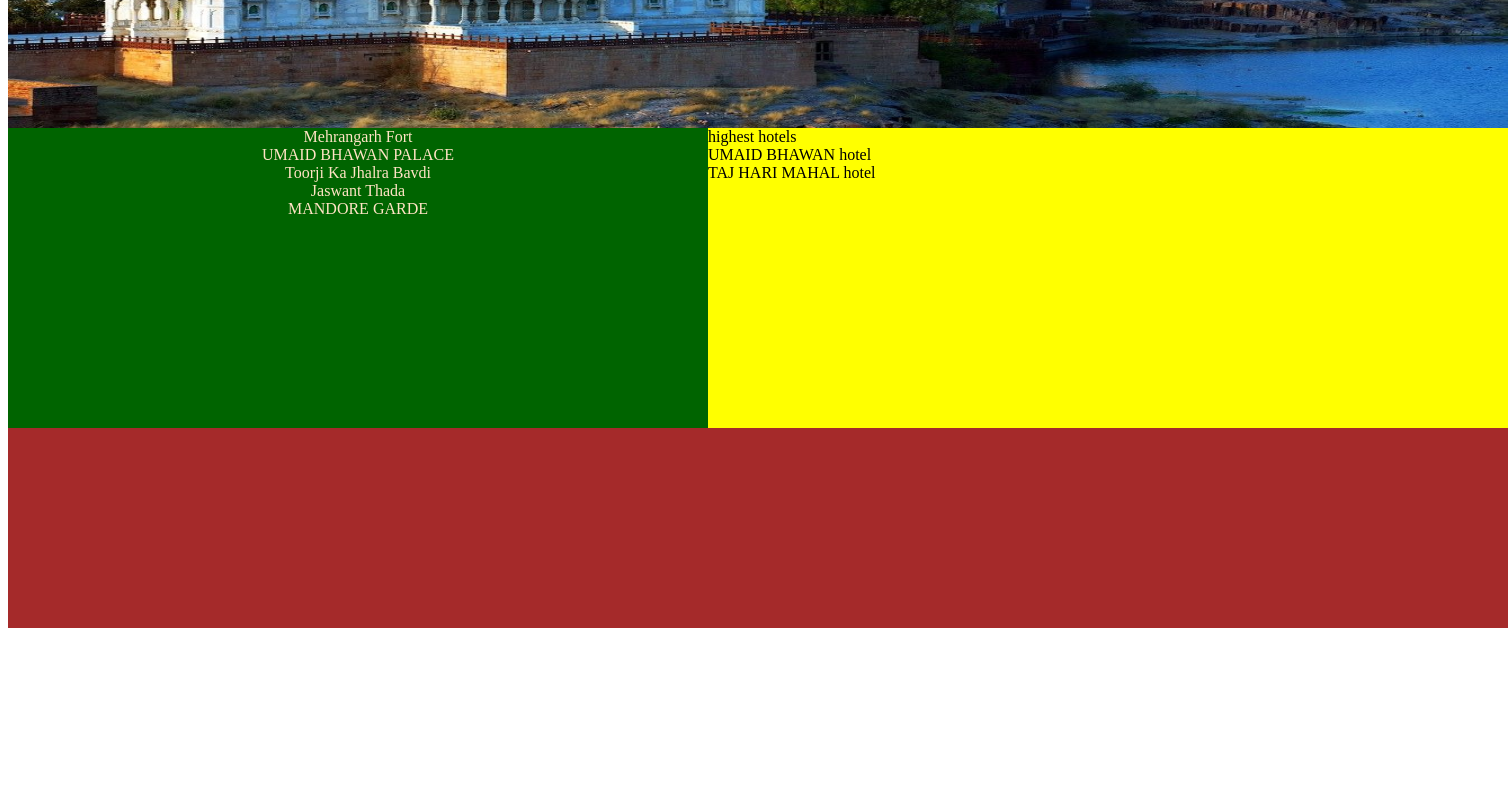
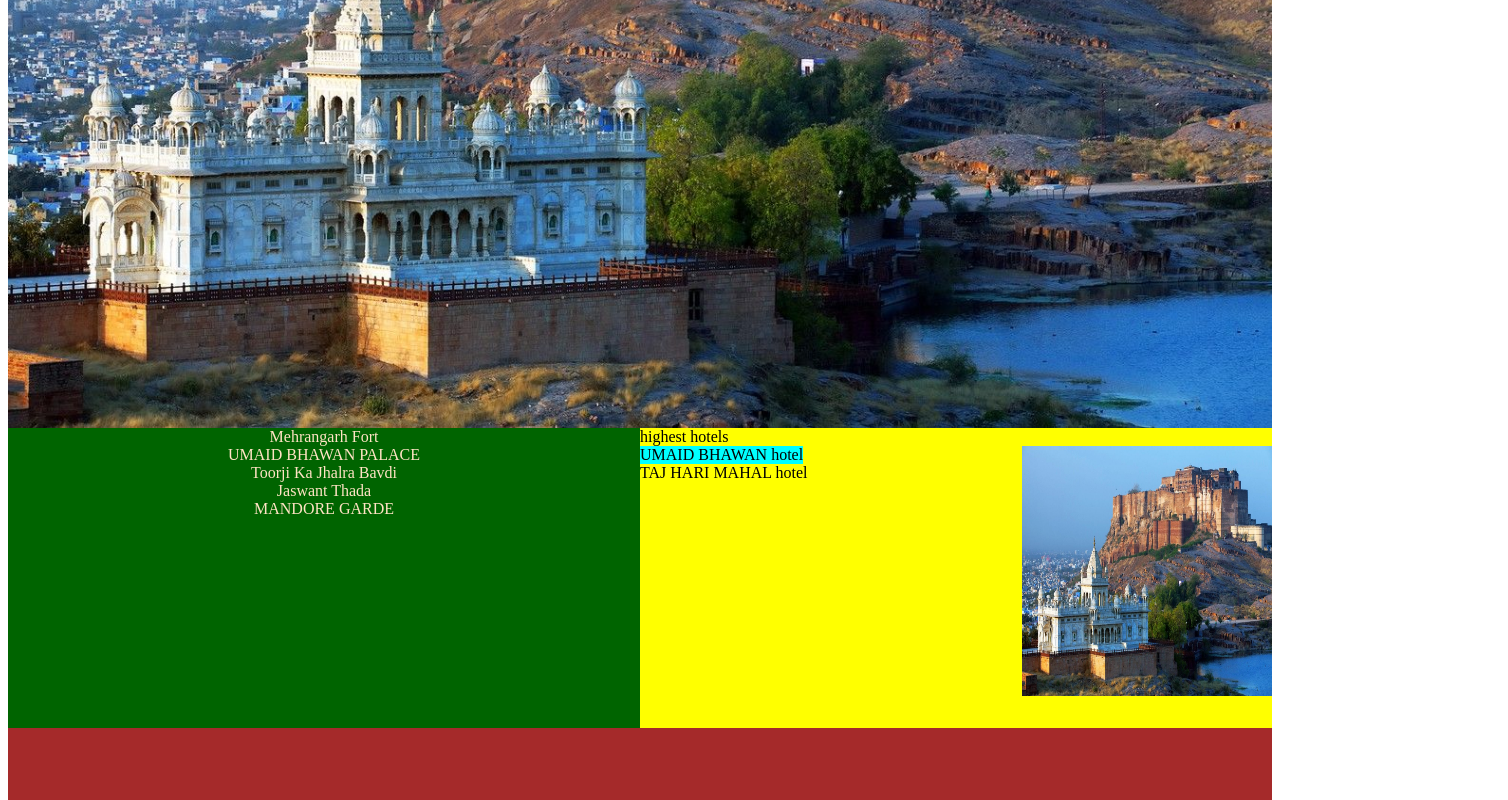
Before and after one commit to jasal-mohit/mohitjjjjj, a plain HTML site: page index.html in a window 1280 px wide. Shown: the part 380-1180 px from the top of the page, 1508 px wide, since content can reach past the window. Before the commit the page ends 1008 px from the top, so only its background shows below. Drawn offline with Linux system fonts and the light colour scheme.

Commit message:
change img

```diff
--- a/css/style.css
+++ b/css/style.css
@@ -1,6 +1,6 @@
 .outer
 {
-   width: 1500px;
+   width: 100%;
    height: 100vh;
    background-color: lightblue;
    margin: 0 auto;
@@ -8,25 +8,22 @@
 }
 .header
 {
-   width: 1500px;
-   height: px;
-   background-color: rgb(32, 32, 175);
+   width: 100%;
+   height: 100vh;
+   background-image:url('../images/001.jpg');
+   background-size:100% 100%;
 }
-.header img
-{
-   width: 1500px;
-   height: 500px;
-}
+
 .dit
 {
-    width: 1500px;
-    height: 500px;
+    width: 100%;
+    height: 100vh;
     background-color: brown;
 
 }
 .ldit
 {
-    width: 700px;
+    width: 50%;
     height: 300px;
     background-color: darkgreen;
     text-align: center;
@@ -35,7 +32,7 @@
 }
 .dit2
 {
-   width: 800px;
+   width: 50%;
    height: 300px;
    background-color:yellow;
    float: right;
@@ -44,3 +41,15 @@
 {
 
 }
+.hname
+{float:left;
+background-color: aqua;
+}
+.hpic
+{
+   float:right;
+   background-image:url('../images/001.jpg');
+   height:250px;
+   width:250px;
+   background-size: 100% 100%;
+}
--- a/index.html
+++ b/index.html
@@ -6,8 +6,8 @@
       </head>
       <body>
       <div class="outer">
-      <div class="header"><img src="images/001.jpg"><div class="header img"></div>
-            <div>
+      <div class="header"></div>
+      <div>
           <div class="dit">
                 <div class="ldit">Mehrangarh Fort<br>
                     UMAID BHAWAN PALACE<br>
@@ -16,20 +16,13 @@
                     MANDORE GARDE
                  </div>
                  <div class="dit2">
-                  <div class="rdit"> highest hotels<br>
-                                     UMAID BHAWAN hotel<br>
-                                     TAJ HARI MAHAL hotel<br>
-
-
-                  </div>
+                        <div class="rdit">
+                              highest hotels<br>
+                              <div class="hname">UMAID BHAWAN hotel</div><div class="hpic"></div><br>
+                              TAJ HARI MAHAL hotel<br>
+                        </div>
                  </div>
-
-
-          </div>
-
-
-
-
+            </div>
       </div>
       </body>
     </html>
```
